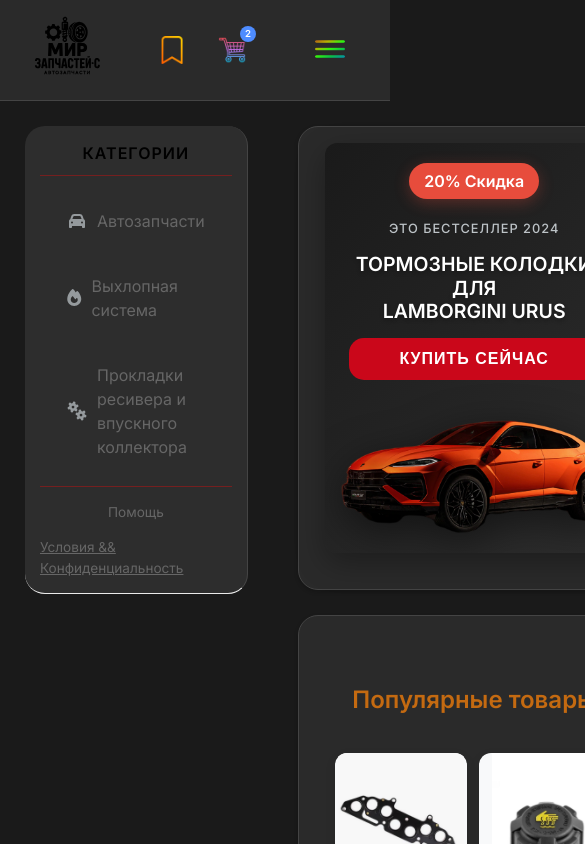
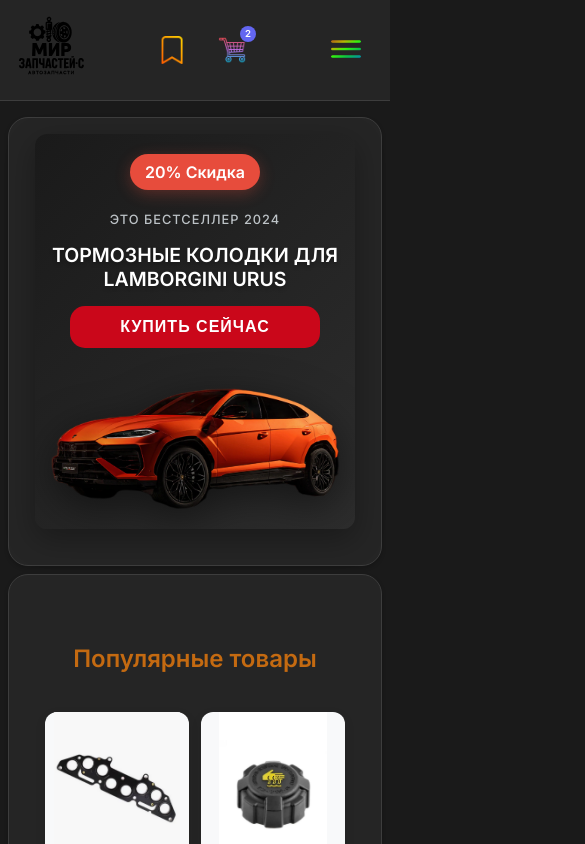
Before and after one commit to emarishkin/Catalog, a React (Vite) app: page / in a window 390 px wide. Shown: the top 844 px of the page, 585 px wide, since content can reach past the window. Built offline with nearby package versions, Linux system fonts and the light colour scheme.

Commit message:
adaptive

```diff
--- a/src/App.tsx
+++ b/src/App.tsx
@@ -1,23 +1,12 @@
 import { BrowserRouter } from "react-router-dom";
 import { AppRoutes } from "./Routes/AppRoutes";
-import { SideBar } from "./components/Sidebar/SideBar";
-import { Header } from "./components/Header";
-import { Footer } from "./components/Footer";
 import type { FC } from "react";
-
 
 export const App: FC = () => {
   return (
     <BrowserRouter>
       <div className="app-container">
-        <Header />
-        <div className="main-content">
-          <SideBar />
-          <div className="content">
-            <AppRoutes />
-          </div>
-        </div>
-        <Footer />
+        <AppRoutes />
       </div>
     </BrowserRouter>
   )
--- a/src/Routes/AppRoutes.tsx
+++ b/src/Routes/AppRoutes.tsx
@@ -1,12 +1,45 @@
 import type { FC } from "react";
+import { useState, useRef, useEffect } from "react";
 import { Route, Routes } from "react-router-dom";
 import { HomePage } from "../Pages/HomePage";
+import { Header } from "../components/Header";
+import { SideBar } from "../components/Sidebar/SideBar";
+import { Footer } from "../components/Footer";
 
 export const AppRoutes: FC = () => {
+    const [isSidebarOpen, setSidebarOpen] = useState(false);
+    const sidebarRef = useRef<HTMLDivElement>(null);
+
+    useEffect(() => {
+        const handleClickOutside = (event: MouseEvent) => {
+            if (sidebarRef.current &&
+                !sidebarRef.current.contains(event.target as Node) &&
+                window.innerWidth <= 768) {
+                setSidebarOpen(false);
+            }
+        };
+
+        document.addEventListener('mousedown', handleClickOutside);
+        return () => {
+            document.removeEventListener('mousedown', handleClickOutside);
+        };
+    }, []);
+
     return (
-        <Routes>
-            <Route index element={<HomePage />} />
-            <Route path="/card" element={<div>Cart Page</div>} />
-        </Routes>
+        <>
+            <Header isMenuOpen={isSidebarOpen} setMenuOpen={setSidebarOpen} />
+            <div className="main-content">
+                <div ref={sidebarRef}>
+                    <SideBar isMobileOpen={isSidebarOpen} />
+                </div>
+                <div className="content">
+                    <Routes>
+                        <Route index element={<HomePage />} />
+                        <Route path="/card" element={<div>Cart Page</div>} />
+                    </Routes>
+                </div>
+            </div>
+            <Footer />
+        </>
     )
 }
--- a/src/components/Header.tsx
+++ b/src/components/Header.tsx
@@ -1,5 +1,4 @@
 import type { FC } from "react";
-import { useState } from "react";
 import { Link } from "react-router-dom";
 import { ROUTES } from "../utils/routes";
 import '../styles/Header.css';
@@ -8,11 +7,14 @@
 import guest from '../public/GUEST.png';
 import heart from '../public/HEART.png';
 import bay from '../public/BAY.png';
-import burgerIcon from '../public/BURGER.png'; // Добавьте свою иконку бургера
+import burgerIcon from '../public/BURGER.png';
 
-export const Header: FC = () => {
-    const [isMenuOpen, setMenuOpen] = useState(false);
+interface HeaderProps {
+    isMenuOpen: boolean;
+    setMenuOpen: (isOpen: boolean) => void;
+}
 
+export const Header: FC<HeaderProps> = ({ isMenuOpen, setMenuOpen }) => {
     return (
         <header className="header">
             <div className="logo">
--- a/src/components/Sidebar/SideBar.tsx
+++ b/src/components/Sidebar/SideBar.tsx
@@ -1,18 +1,25 @@
 import type { FC } from "react";
 import { NavLink } from "react-router-dom";
-import '../../styles/SideBar.css'
+import '../../styles/SideBar.css';
 import { CategoryCard } from "../Cards/CategoryCard";
 import { categories } from "../../data";
 
-export const SideBar:FC = () => {
+interface SideBarProps {
+    isMobileOpen?: boolean;
+}
+
+export const SideBar: FC<SideBarProps> = ({ isMobileOpen }) => {
     return (
-        <section className="sidebar">
+        <section className={`sidebar ${isMobileOpen ? 'mobile-open' : ''}`}>
             <div className="title">Категории</div>
             <nav>
                 <ul className="menu">
-                    {categories.map(category=>(
+                    {categories.map(category => (
                         <li key={category.id}>
-                            <NavLink to={`/categories/${category.id}`}>
+                            <NavLink
+                                to={`/categories/${category.id}`}
+                                className={({ isActive }) => isActive ? 'active' : ''}
+                            >
                                 <CategoryCard category={category} />
                             </NavLink>
                         </li>
@@ -21,8 +28,10 @@
             </nav>
 
             <div className="footer-sidebar">
-                <a href='/help' target="_blank" className="link">Помощь</a>
-                <a style={{textDecoration:'underline'}} href='/terms' target="_blank" className="link">Условия && Конфиденциальность</a>
+                <a href='/help' target="_blank" rel="noopener noreferrer" className="link">Помощь</a>
+                <a href='/terms' target="_blank" rel="noopener noreferrer" className="link" style={{textDecoration:'underline'}}>
+                    Условия & Конфиденциальность
+                </a>
             </div>
         </section>
     )
--- a/src/styles/Header.css
+++ b/src/styles/Header.css
@@ -1,13 +1,4 @@
-:root {
-    --bg-secondary: #2a2a2a;
-    --bg-primary: #1a1a1a;
-    --border-color: #444;
-    --text-color: #fff;
-    --text-secondary: #aaa;
-    --accent-color: #4e8cff;
-}
-
-/* Базовые стили */
+/* Header.css */
 .header {
     background-color: var(--bg-secondary);
     padding: 1rem 2rem;
@@ -141,7 +132,6 @@
     font-weight: 600;
 }
 
-/* Мобильное меню */
 .mobile-menu {
     display: none;
     background: none;
@@ -156,10 +146,9 @@
     filter: invert(1);
 }
 
-/* Адаптация для мобильных устройств */
 @media (max-width: 768px) {
     .header {
-        padding: 0.75rem 2rem;
+        padding: 0.75rem 1rem;
         flex-wrap: wrap;
     }
 
@@ -173,7 +162,7 @@
         background: none;
         border: none;
         padding: 0.5rem;
-        margin: 0; /* Убираем возможные margin */
+        margin: 0;
         -webkit-tap-highlight-color: transparent;
         outline: none;
     }
@@ -211,7 +200,6 @@
     }
 }
 
-/* Очень маленькие экраны */
 @media (max-width: 480px) {
     .logo-img {
         width: 70px;
--- a/src/styles/SideBar.css
+++ b/src/styles/SideBar.css
@@ -1,26 +1,28 @@
 /* SideBar.css */
 .sidebar {
     width: 300px;
+    background-color: var(--sidebar-color);
     box-shadow: 2px 0 10px rgba(0, 0, 0, 0.1);
     padding: 20px;
-    display: flex
-;
+    display: flex;
     flex-direction: column;
     margin: 25px;
     border-radius: 20px;
     height: fit-content;
     min-height: 468px;
     align-self: flex-start;
+    border: 1px solid var(--border-color);
 }
+
 .title {
     font-size: 1.2rem;
     text-transform: uppercase;
     font-weight: 600;
-    color: #000000;
+    color: var(--text-color);
     margin-bottom: 25px;
     letter-spacing: 1px;
     padding-bottom: 10px;
-    border-bottom: 1px solid #751f1f;
+    border-bottom: 1px solid var(--border-color);
     text-align: center;
 }
 
@@ -38,7 +40,7 @@
 .menu li a {
     display: block;
     padding: 10px 15px;
-    color: #555555;
+    color: var(--text-secondary);
     text-decoration: none;
     border-radius: 5px;
     transition: all 0.3s ease;
@@ -46,53 +48,82 @@
 }
 
 .menu li a:hover {
-    background-color: #2c2c2c00;
-    color: #222222;
+    background-color: rgba(255, 255, 255, 0.05);
+    color: var(--text-color);
 }
 
 .menu li a.active {
-    background-color: #e0f0ff;
-    color: #252b32;
+    background-color: var(--accent-color);
+    color: white;
     font-weight: 500;
 }
 
 .footer-sidebar {
     margin-top: auto;
     padding-top: 20px;
-    border-top: 1px solid #751f1f;
+    border-top: 1px solid var(--border-color);
     display: flex;
     flex-direction: column;
     gap: 10px;
 }
 
 .link {
-    color: #666666;
+    color: var(--text-secondary);
     text-decoration: none;
     font-size: 0.85rem;
     transition: color 0.2s ease;
 }
 
+.link:hover {
+    color: var(--text-color);
+}
 
+@keyframes fadeIn {
+    from { opacity: 0; transform: translateX(-5px); }
+    to { opacity: 1; transform: translateX(0); }
+}
 
-/* Адаптация для мобильных устройств */
+.menu li a {
+    animation: fadeIn 0.3s ease forwards;
+}
+
+.menu li:nth-child(1) a { animation-delay: 0.1s; }
+.menu li:nth-child(2) a { animation-delay: 0.2s; }
+.menu li:nth-child(3) a { animation-delay: 0.3s; }
+
 @media (max-width: 768px) {
     .sidebar {
+        position: fixed;
+        top: 0;
+        left: -100%;
         width: 100%;
-        height: auto;
-        position: relative;
-        box-shadow: none;
-        border-bottom: 1px solid #eaeaea;
-        padding: 15px;
+        max-width: 300px;
+        height: 100vh;
+        z-index: 90;
+        margin: 0;
+        border-radius: 0;
+        transition: left 0.3s ease;
+        background-color: var(--sidebar-color);
+        overflow-y: auto;
+        border: none;
+    }
+
+        .sidebar.mobile-open {
+        max-width: 100%;
+        height: 355px;
+        top: 265px;
+        left: 0;
     }
 
     .title {
         margin-bottom: 15px;
         font-size: 1rem;
+        padding-top: 20px;
     }
 
     .menu {
         display: flex;
-        flex-wrap: wrap;
+        flex-direction: column;
         gap: 5px;
     }
 
@@ -113,18 +144,3 @@
         padding-top: 15px;
     }
 }
-
-/* Анимация для активных ссылок */
-@keyframes fadeIn {
-    from { opacity: 0; transform: translateX(-5px); }
-    to { opacity: 1; transform: translateX(0); }
-}
-
-.menu li a {
-    animation: fadeIn 0.3s ease forwards;
-}
-
-.menu li:nth-child(1) a { animation-delay: 0.1s; }
-.menu li:nth-child(2) a { animation-delay: 0.2s; }
-.menu li:nth-child(3) a { animation-delay: 0.3s; }
-/* Добавьте больше строк по количеству пунктов меню */
--- a/src/styles/index.css
+++ b/src/styles/index.css
@@ -41,10 +41,12 @@
 .main-content {
   display: flex;
   flex: 1;
+  position: relative;
 }
 
 .content {
   flex: 1;
+  padding: 1rem;
 }
 
 .container {
@@ -54,54 +56,13 @@
   padding: 0 1.5rem;
 }
 
-
 .card {
   background-color: var(--bg-secondary);
   border-radius: 20px;
   padding: 1rem;
-  margin: 25px;
+  margin: 1rem 0;
   border: 1px solid var(--border-color);
   box-shadow: 0 2px 4px rgba(0, 0, 0, 0.2);
-}
-
-button {
-  background-color: var(--accent-color);
-  color: white;
-  border: none;
-  padding: 0.5rem 1rem;
-  border-radius: 6px;
-  cursor: pointer;
-  font-weight: 500;
-  transition: background-color 0.2s ease;
-}
-
-button:hover {
-  background-color: #4f46e5;
-}
-
-input, textarea {
-  background-color: var(--bg-secondary);
-  color: var(--text-color);
-  border: 1px solid var(--border-color);
-  border-radius: 4px;
-  padding: 0.5rem;
-  width: 100%;
-}
-
-/* Sidebar styles */
-.sidebar {
-  width: 250px;
-  background-color: var(--sidebar-color);
-  padding: 1.5rem;
-  border-right: 1px solid var(--border-color);
-}
-
-/* Footer styles */
-.footer {
-  background-color: var(--bg-secondary);
-  padding: 1.5rem;
-  text-align: center;
-  border-top: 1px solid var(--border-color);
 }
 
 /* Utility classes */
@@ -117,3 +78,29 @@
 .p-2 { padding: 1rem; }
 .p-3 { padding: 1.5rem; }
 .p-4 { padding: 2rem; }
+
+/* Mobile overlay */
+.mobile-overlay {
+  position: fixed;
+  top: 0;
+  left: 0;
+  right: 0;
+  bottom: 0;
+  background-color: rgba(0, 0, 0, 0.5);
+  z-index: 80;
+  display: none;
+}
+
+@media (max-width: 768px) {
+  .mobile-overlay.mobile-open {
+    display: block;
+  }
+
+  .content {
+    padding: 0.5rem;
+  }
+
+  .card {
+    margin: 0.5rem 0;
+  }
+}
```
